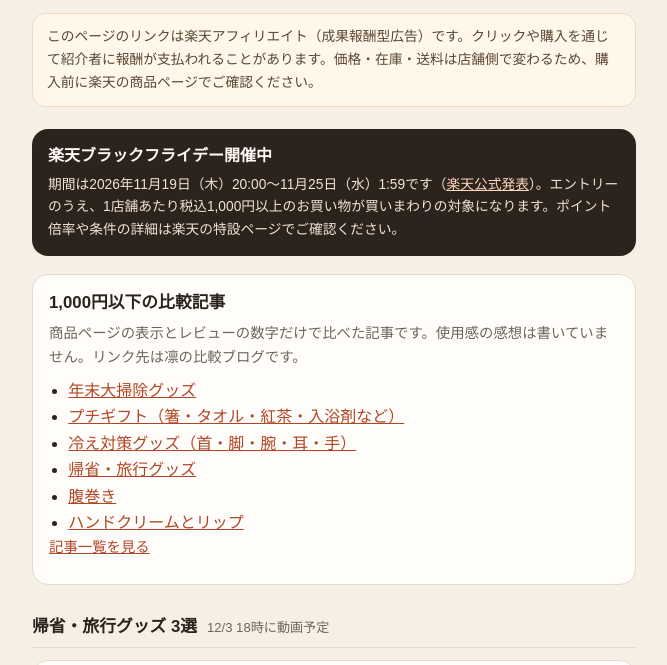
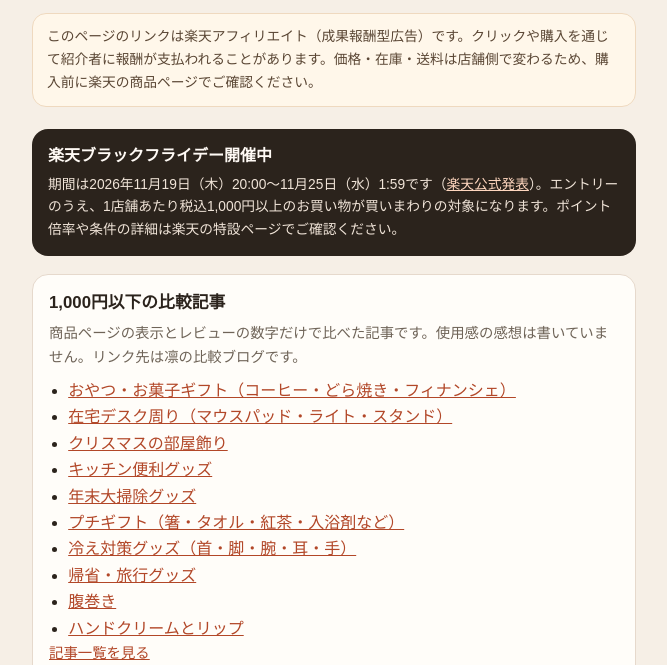
Before and after one commit to ats-business-hub/rin-petit-media, a plain HTML site: page links/index.html in a window 1280 px wide. Shown: the part 135-800 px from the top of the page, without its empty margins (306-973 px from the left). Drawn offline with Linux system fonts and the light colour scheme.

Commit message:
Add blog articles 07–10 to the comparison list on the product hub

```diff
--- a/links/index.html
+++ b/links/index.html
@@ -127,6 +127,10 @@
       <h2>1,000円以下の比較記事</h2>
       <p>商品ページの表示とレビューの数字だけで比べた記事です。使用感の感想は書いていません。リンク先は凛の比較ブログです。</p>
       <ul>
+        <li><a href="https://ats-business-hub.github.io/rin-petit-blog/articles/oyatsu-okashi-gift-1000yen-rakuten-hikaku/">おやつ・お菓子ギフト（コーヒー・どら焼き・フィナンシェ）</a></li>
+        <li><a href="https://ats-business-hub.github.io/rin-petit-blog/articles/zaitaku-desk-1000yen-rakuten-hikaku/">在宅デスク周り（マウスパッド・ライト・スタンド）</a></li>
+        <li><a href="https://ats-business-hub.github.io/rin-petit-blog/articles/christmas-heya-kazari-1000yen-rakuten-hikaku/">クリスマスの部屋飾り</a></li>
+        <li><a href="https://ats-business-hub.github.io/rin-petit-blog/articles/kitchen-benri-1000yen-rakuten-hikaku/">キッチン便利グッズ</a></li>
         <li><a href="https://ats-business-hub.github.io/rin-petit-blog/articles/nenmatsu-osoji-1000yen-rakuten-hikaku/">年末大掃除グッズ</a></li>
         <li><a href="https://ats-business-hub.github.io/rin-petit-blog/articles/petit-gift-1000yen-rakuten-hikaku/">プチギフト（箸・タオル・紅茶・入浴剤など）</a></li>
         <li><a href="https://ats-business-hub.github.io/rin-petit-blog/articles/hie-taisaku-1000yen-rakuten-hikaku/">冷え対策グッズ（首・脚・腕・耳・手）</a></li>
```
